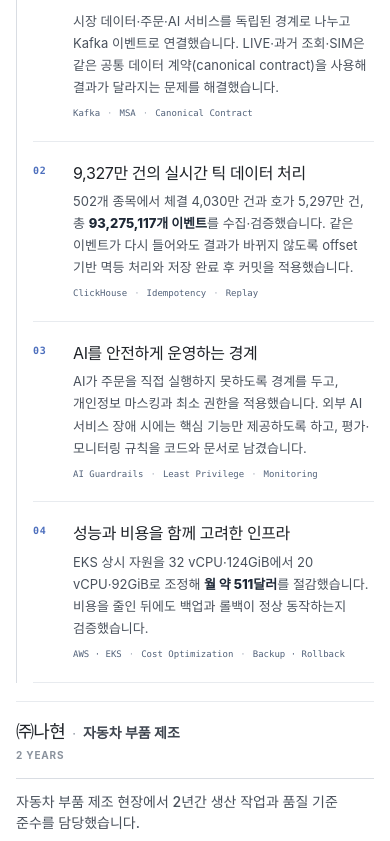
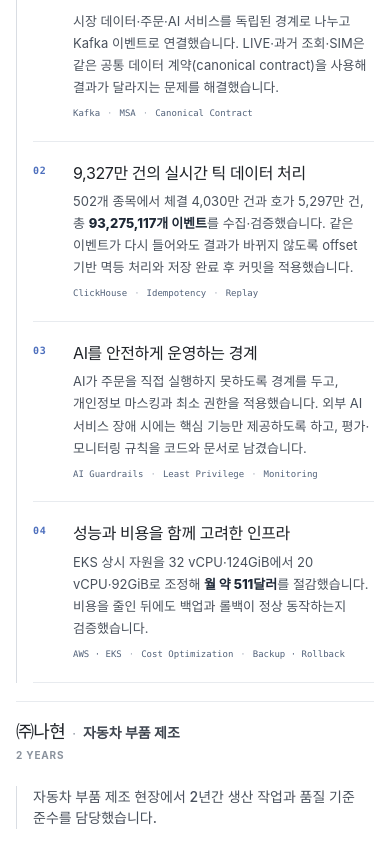
Before and after one commit to huiugim8-wq/history, a Next.js app: page / in a window 390 px wide. Shown: the part 1156-1997 px from the top of the page. Built offline with nearby package versions, Linux system fonts and the light colour scheme.

Commit message:
Stack all work experience entries

```diff
--- a/app/globals.css
+++ b/app/globals.css
@@ -244,25 +244,24 @@ footer a:focus-visible {
 }
 
 .resume-list .resume-detail {
-  display: flex;
-  align-items: center;
+  display: block;
+  align-items: initial;
+  margin-top: 28px;
+  padding-left: 24px;
 }
 
 .resume-list .resume-item {
-  grid-template-columns: 240px minmax(0, 1fr);
-  gap: 20px;
-  padding: 20px 0;
-  align-items: center;
+  display: block;
+  padding: 30px 0 42px;
 }
 
 .resume-list .jungle-item {
-  display: block;
   padding: 30px 0 42px;
 }
 
 .resume-list .resume-item + .resume-item {
   margin-top: 0;
-  padding-top: 20px;
+  padding-top: 30px;
 }
 
 .resume-list .resume-side {
@@ -270,10 +269,7 @@ footer a:focus-visible {
 }
 
 .resume-list .jungle-detail {
-  display: block;
-  align-items: initial;
   margin-top: 28px;
-  padding-left: 24px;
 }
 
 .experience-heading {
@@ -671,14 +667,14 @@ footer p {
   }
 
   .resume-list .resume-detail {
-    padding-top: 12px;
+    margin-top: 22px;
+    padding: 0 0 0 16px;
+    border-top: 0;
+    border-left: 1px solid var(--line);
   }
 
   .resume-list .jungle-detail {
     margin-top: 22px;
-    padding: 0 0 0 16px;
-    border-top: 0;
-    border-left: 1px solid var(--line);
   }
 
   .contact {
```
